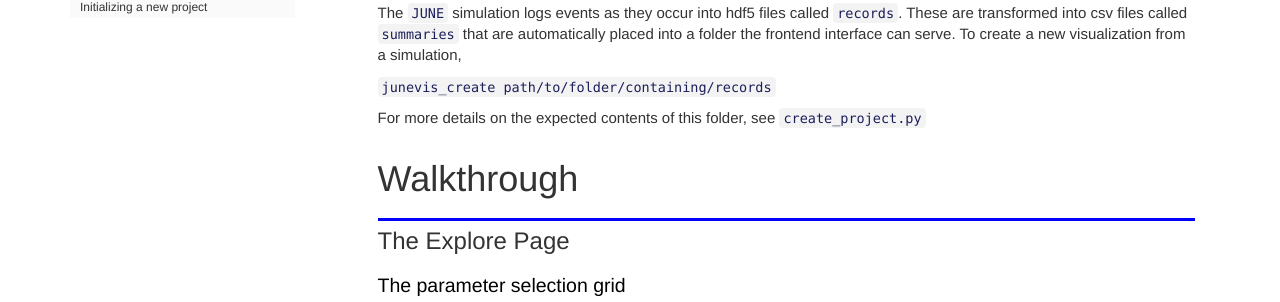
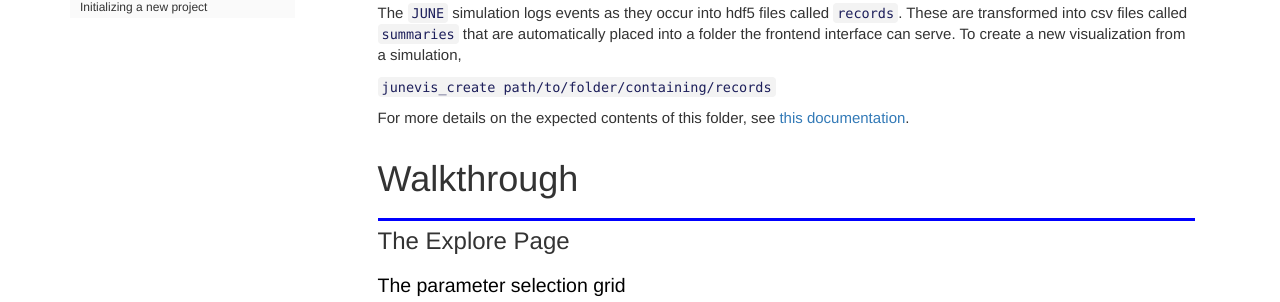
Before and after one commit to bhoov/JUNE-vis, a Jekyll site: the page built from docs/index.html, in a window 1280 px wide and 900 px high, scrolled down 603 px. Shown: the part 151-453 px from the top of the window. Built offline with Jekyll 4.4.1, drawn with Linux system fonts in a browser that asks for light colours; nearby versions of some CDN libraries; comment, search, counter and statistics services are not loaded.

Commit message:
Fix link to page

```diff
--- a/docs/index.html
+++ b/docs/index.html
@@ -54,7 +54,7 @@ nb_path: "nbs/index.ipynb"
 <div class="text_cell_render border-box-sizing rendered_html">
 <h2 id="Add-new-simulation-results-to-JUNE-vis">Add new simulation results to JUNE-vis<a class="anchor-link" href="#Add-new-simulation-results-to-JUNE-vis"> </a></h2><p>The <code>JUNE</code> simulation logs events as they occur into hdf5 files called <code>records</code>. These are transformed into csv files called <code>summaries</code> that are automatically placed into a folder the frontend interface can serve. To create a new visualization from a simulation,</p>
 <p><code>junevis_create path/to/folder/containing/records</code></p>
-<p>For more details on the expected contents of this folder, see <code>create_project.py</code></p>
+<p>For more details on the expected contents of this folder, see <a href="`https://bhoov.github.io/JUNE-vis/Create%20Project.html`">this documentation</a>.</p>
 
 </div>
 </div>
```
Also changed, not shown: README.md, 1 other file.
